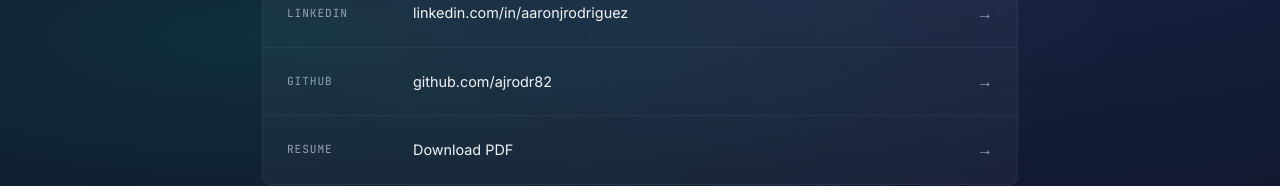
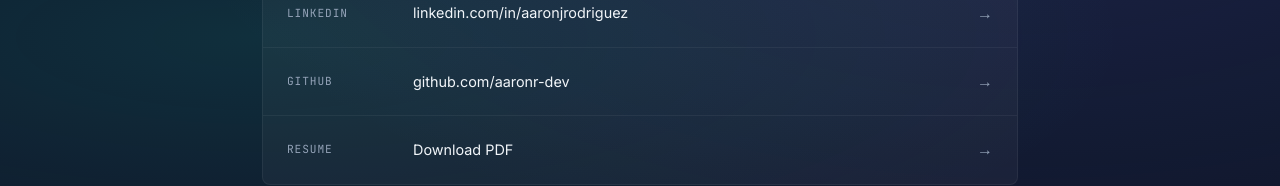
Before and after one commit to aaronr-dev/portfolio-dev, a SvelteKit app: page /contact in a window 1280 px wide. Shown: the part 275-461 px from the top of the page. Built offline with nearby package versions, Linux system fonts and the light colour scheme.

Commit message:
fix github link

```diff
--- a/src/routes/+layout.svelte
+++ b/src/routes/+layout.svelte
@@ -23,7 +23,7 @@
   <span>Aaron Rodriguez · aaron@aaronr.dev</span>
   <div class="footer-links">
     <a href="https://linkedin.com/in/aaronjrodriguez" target="_blank" rel="noopener">LinkedIn</a>
-    <a href="https://github.com/ajrodr82" target="_blank" rel="noopener">GitHub</a>
+    <a href="https://github.com/aaronr-dev" target="_blank" rel="noopener">GitHub</a>
   </div>
 </footer>
 <style>
--- a/src/routes/contact/+page.svelte
+++ b/src/routes/contact/+page.svelte
@@ -11,9 +11,9 @@
     <span class="value">linkedin.com/in/aaronjrodriguez</span>
     <span class="arrow">→</span>
   </a>
-  <a href="https://github.com/ajrodr82" target="_blank" rel="noopener" class="row">
+  <a href="https://github.com/aaronr-dev" target="_blank" rel="noopener" class="row">
     <span class="label">GitHub</span>
-    <span class="value">github.com/ajrodr82</span>
+    <span class="value">github.com/aaronr-dev</span>
     <span class="arrow">→</span>
   </a>
   <a href="/AaronRodriguez_Resume_DE.pdf" target="_blank" class="row">
```
